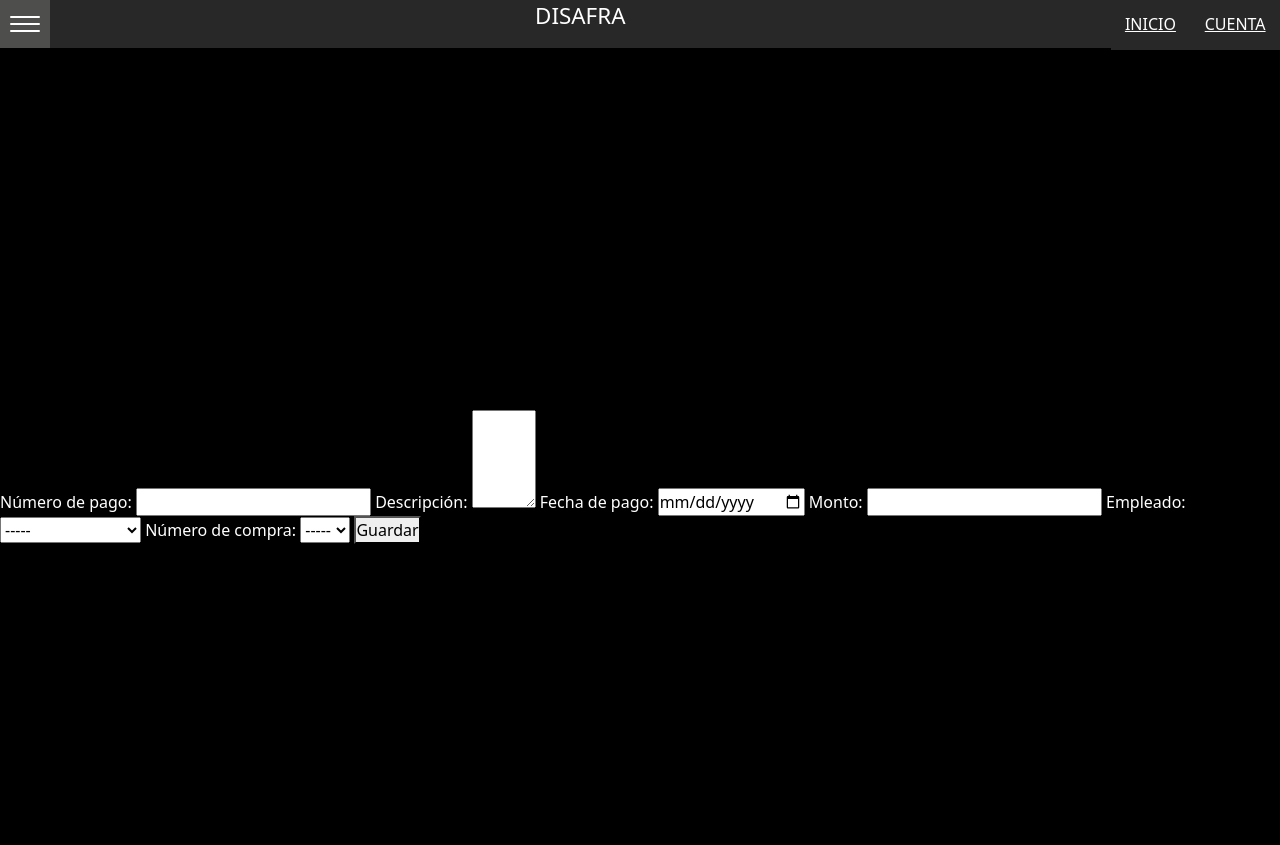
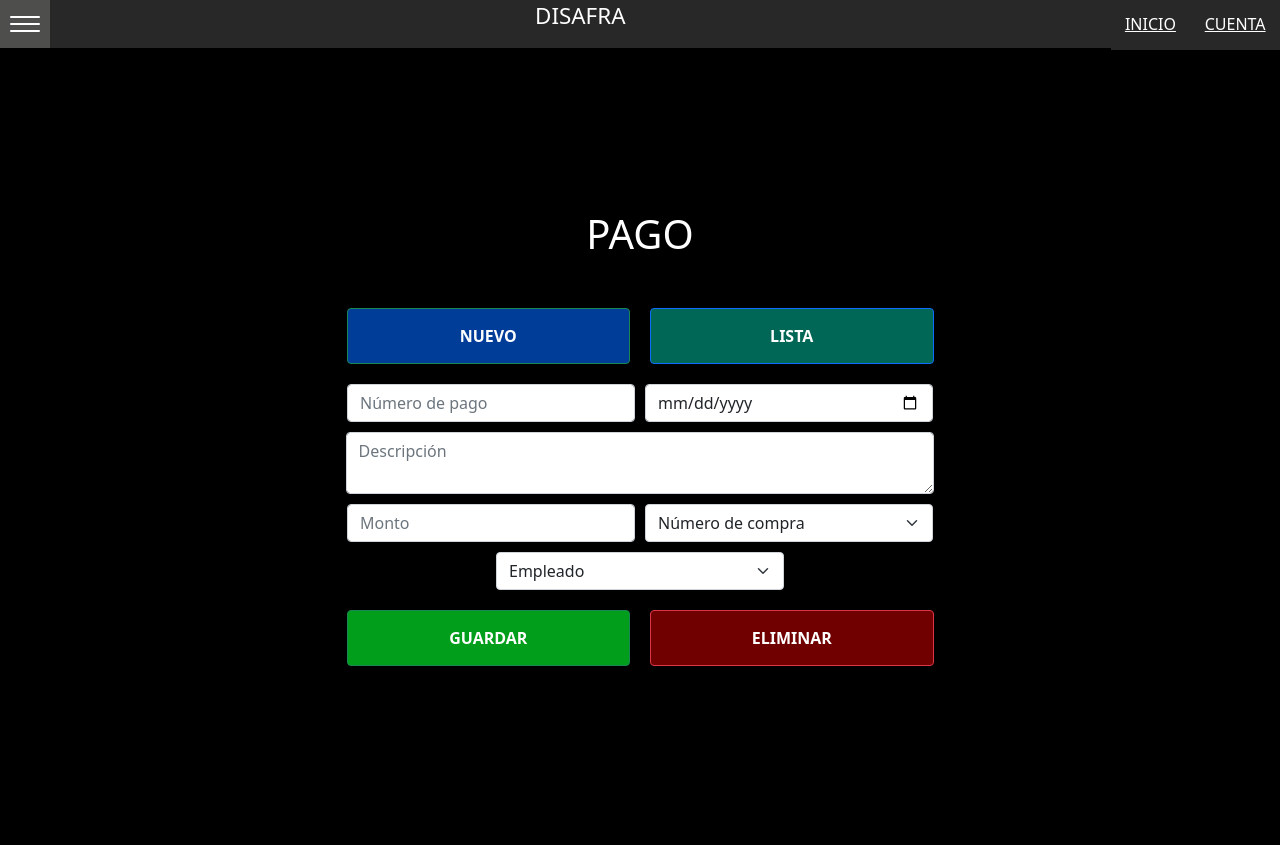
Before and after one commit to amner-py/disafra, a Django app: page /pago/ in a window 1280 px wide. Run offline with Django 3.2, Linux system fonts and the light colour scheme.

Commit message:
Formulario de pago CSS

```diff
--- a/app/core/pago/templates/form_pago.html
+++ b/app/core/pago/templates/form_pago.html
@@ -1,27 +1,44 @@
 {% extends 'base.html' %}
 {% block title %} Pago-Formulario {% endblock title %}
 {% block content %}
-<div style="margin-top: 4rem;">
-    <form>
-        <label for="num_pago">Número de pago:</label>
-        <input type="number" id="num_pago">
-        <label for="descripcion_pago">Descripción:</label>
-        <textarea id="descripcion_pago" rows="4" cols="5"></textarea>
-        <label for="fecha_pago">Fecha de pago:</label>
-        <input type="date" id="fecha_pago">
-        <label for="cantidad_pago">Monto:</label>
-        <input type="number" id="cantidad_pago">
-        <label for="empleado_pago">Empleado:</label>
-        <select id="empleado_pago">
-            <option>-----</option>
-            <option>0 - Amner Pérez</option>
-        </select>
-        <label for="compra_pago">Número de compra:</label>
-        <select id="compra_pago">
-            <option>-----</option>
-            <option>001</option>
-        </select>
-        <button>Guardar</button>
-    </form>
+
+<div class="bloque">
+    <h1>Pago</h1>
+    <div class="opciones">
+        <button id="nuevo" type="submit" class="btn btn-success">Nuevo</button>
+        <button id="listar" type="submit" class="btn btn-primary">Lista</button>
+    </div>
+    <form class="formulario">
+        <div>
+            <input type="number" class="form-control" id="num_pago" placeholder="Número de pago">
+        </div>
+        <div>
+            <input type="date" class="form-control" id="fecha_pago" data-bs-toggle="tooltip" data-bs-placement="bottom"
+                title="Fecha de pago">
+        </div>
+        <textarea class="form-control" id="descripcion_pago" placeholder="Descripción"></textarea>
+        <div>
+            <input type="number" class="form-control" id="cantidad_pago" placeholder="Monto">
+        </div>
+        <div>
+            <select id="compra_pago" class="form-select">
+                <option selected>Número de compra</option>
+                <option>-----</option>
+                <option>001</option>
+                <option>002</option>
+            </select>
+        </div>
+        <div>
+            <select id="empleado_pago" class="form-select">
+                <option selected>Empleado</option>
+                <option>-----</option>
+                <option>0 - Amner Pérez</option>
+                <option>1 - Geovany Franco</option>
+            </select>
+        </div>
+        <div id="opciones2">
+            <button id="guardar" type="submit" class="btn btn-success">Guardar</button>
+            <button id="eliminar" type="submit" class="btn btn-danger">Eliminar</button>
+        </div>
 </div>
 {% endblock content %}
```
